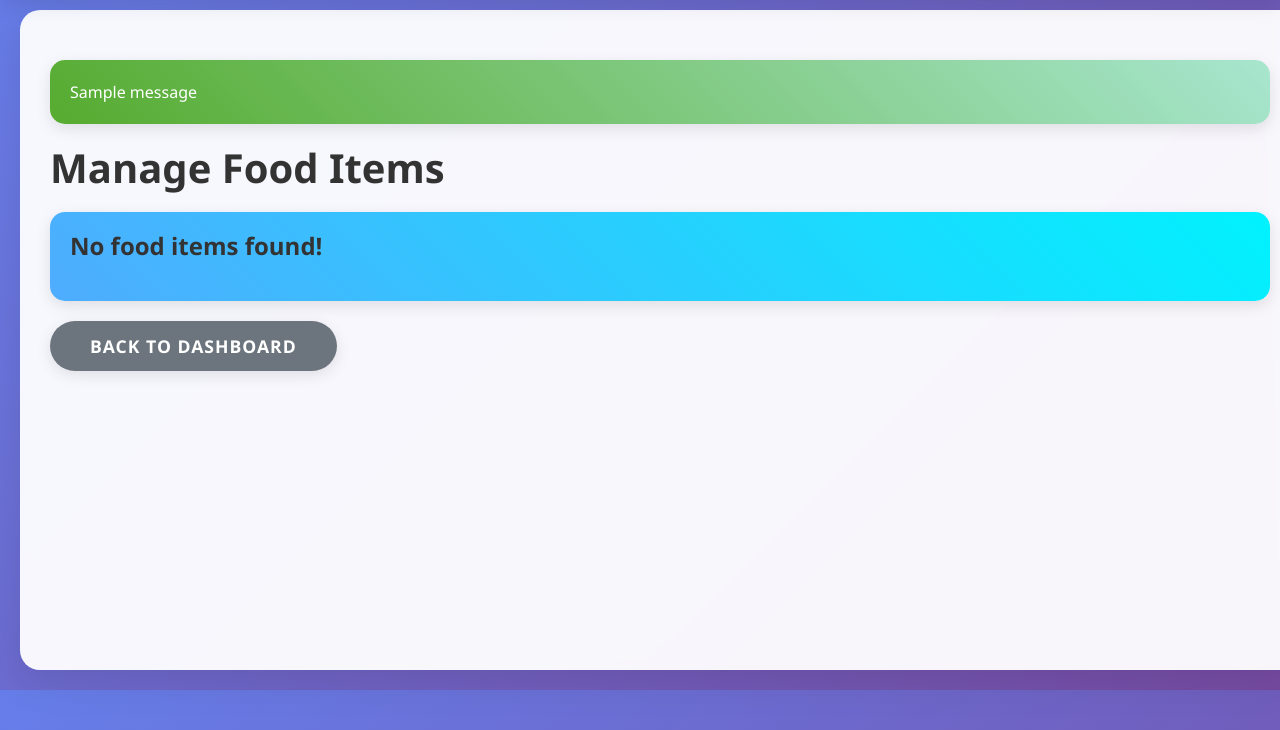
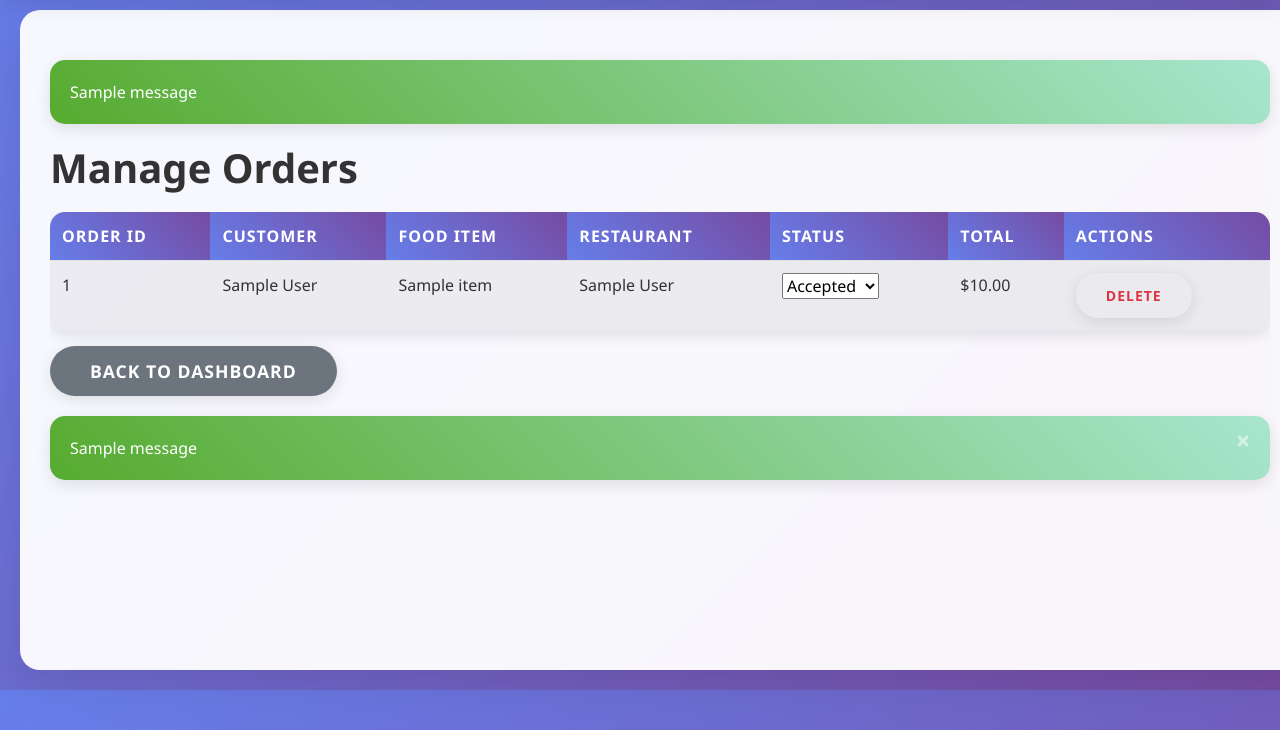
Before and after one commit to Mdboniamin/predefense, a Flask app: page /admin/manage_orders in a window 1280 px wide. Shown: the part 70-800 px from the top of the page. Run offline with Flask 3, Linux system fonts and the light colour scheme; a user stored in the database is signed in; tables that the repository leaves empty hold one stand-in row (values such as "Sample post"); one stand-in notice (Sample message) is shown; some libraries are stand-ins or nearby versions.

Commit message:
lastcommit

```diff
--- a/app/routes/admin.py
+++ b/app/routes/admin.py
@@ -1,3 +1,4 @@
+from flask import session
 from flask import Blueprint, render_template, url_for, flash, redirect, request
 from flask_login import login_required, current_user
 from app import db
@@ -10,8 +11,12 @@ import os
 import secrets
 from PIL import Image
 from flask import current_app
+from app.utils.food_item_forms import FoodItemForm
+from app.utils.profile_forms import UpdateProfileForm
+from flask import jsonify
 
 admin = Blueprint("admin", __name__)
+
 def save_picture(form_picture):
     random_hex = secrets.token_hex(8)
     _, f_ext = os.path.splitext(form_picture.filename)
@@ -26,6 +31,7 @@ def save_picture(form_picture):
     img.save(picture_path)
 
     return picture_fn
+
 @admin.route("/dashboard")
 @login_required
 @admin_required
@@ -96,6 +102,64 @@ def manage_orders():
     orders = Order.query.all()
     return render_template("manage_orders.html", orders=orders)
 
+@admin.route("/update_order_status/<int:order_id>", methods=["POST"])
+@login_required
+@admin_required
+def update_order_status(order_id):
+    order = Order.query.get_or_404(order_id)
+    new_status = request.form.get("new_status")
+    valid_statuses = ['pending', 'accepted', 'preparing', 'ready', 'delivered', 'cancelled']
+    if new_status in valid_statuses:
+        order.status = new_status
+        db.session.commit()
+        flash(f"Order status updated to {new_status}!", "success")
+    else:
+        flash("Invalid status!", "danger")
+    return redirect(url_for("admin.manage_orders"))
+
+@admin.route("/delete_order/<int:order_id>", methods=["POST"])
+@login_required
+@admin_required
+def delete_order(order_id):
+    order = Order.query.get_or_404(order_id)
+    # Store deletion details in session for potential undo
+    session['pending_order_delete'] = {
+        'order_id': order.id,
+        'food_item_name': order.food_item.name
+    }
+    session.modified = True
+    flash(f"Order '{order.id}' marked for deletion.", "warning")
+    return redirect(url_for("admin.manage_orders"))
+
+@admin.route("/undo_delete_order", methods=["POST"])
+@login_required
+@admin_required
+def undo_delete_order():
+    if 'pending_order_delete' in session:
+        session.pop('pending_order_delete')
+        session.modified = True
+        flash("Order deletion cancelled!", "success")
+    else:
+        flash("No order deletion to undo.", "danger")
+    return redirect(url_for("admin.manage_orders"))
+
+@admin.route("/confirm_delete_order", methods=["POST"])
+@login_required
+@admin_required
+def confirm_delete_order():
+    if 'pending_order_delete' not in session:
+        return jsonify({'status': 'error', 'message': 'No pending order deletion'}), 400
+    pending = session.pop('pending_order_delete')
+    session.modified = True
+    order_id = pending['order_id']
+    order = Order.query.get_or_404(order_id)
+    if order.payment:
+        db.session.delete(order.payment)
+    db.session.delete(order)
+    db.session.commit()
+    flash("Order deleted permanently!", "success")
+    return jsonify({'status': 'success'}), 200
+
 @admin.route("/manage_payments")
 @login_required
 @admin_required
@@ -137,10 +201,23 @@ def reject_payment(payment_id):
 def delete_user(user_id):
     user = User.query.get_or_404(user_id)
     if user.role != "admin":
-        # Delete related food items, orders, and payments
-        FoodItem.query.filter_by(restaurant_id=user.id).delete()
-        Order.query.filter_by(restaurant_id=user.id).delete()
-        Payment.query.filter_by(restaurant_id=user.id).delete()
+        # Delete related records using relationships
+        if user.role == 'restaurant':
+            for food_item in user.food_items:
+                db.session.delete(food_item)
+            for order in user.orders_as_restaurant:
+                if order.payment:
+                    db.session.delete(order.payment)
+                db.session.delete(order)
+            for payment in user.payments_as_restaurant:
+                db.session.delete(payment)
+        elif user.role == 'customer':
+            for order in user.orders_as_customer:
+                if order.payment:
+                    db.session.delete(order.payment)
+                db.session.delete(order)
+            for payment in user.payments_as_customer:
+                db.session.delete(payment)
         db.session.delete(user)
         db.session.commit()
         flash("User deleted successfully!", "success")
@@ -153,13 +230,47 @@ def delete_user(user_id):
 @admin_required
 def delete_food_item(food_item_id):
     food_item = FoodItem.query.get_or_404(food_item_id)
-    # Delete related orders and payments
-    Order.query.filter_by(food_item_id=food_item.id).delete()
-    Payment.query.join(Order).filter(Order.food_item_id == food_item.id).delete()
+    # Store deletion details in session for potential undo
+    session['pending_delete'] = {
+        'food_item_id': food_item.id,
+        'food_item_name': food_item.name,
+        'orders': [(order.id, order.payment.id if order.payment else None) for order in Order.query.filter_by(food_item_id=food_item.id).all()]
+    }
+    session.modified = True
+    flash(f"Food item '{food_item.name}' marked for deletion.", "warning")
+    return redirect(url_for("admin.manage_food_items"))
+
+@admin.route("/undo_delete_food_item", methods=["POST"])
+@login_required
+@admin_required
+def undo_delete_food_item():
+    if 'pending_delete' in session:
+        session.pop('pending_delete')
+        session.modified = True
+        flash("Deletion cancelled!", "success")
+    else:
+        flash("No deletion to undo.", "danger")
+    return redirect(url_for("admin.manage_food_items"))
+
+@admin.route("/confirm_delete_food_item", methods=["POST"])
+@login_required
+@admin_required
+def confirm_delete_food_item():
+    if 'pending_delete' not in session:
+        return jsonify({'status': 'error', 'message': 'No pending deletion'}), 400
+    pending = session.pop('pending_delete')
+    session.modified = True
+    food_item_id = pending['food_item_id']
+    food_item = FoodItem.query.get_or_404(food_item_id)
+    orders = Order.query.filter_by(food_item_id=food_item_id).all()
+    for order in orders:
+        if order.payment:
+            db.session.delete(order.payment)
+        db.session.delete(order)
     db.session.delete(food_item)
     db.session.commit()
-    flash("Food item deleted successfully!", "success")
-    return redirect(url_for("admin.manage_food_items"))
+    flash("Food item deleted permanently!", "success")
+    return jsonify({'status': 'success'}), 200
 
 @admin.route("/edit_food_item/<int:food_item_id>", methods=["GET", "POST"])
 @login_required
@@ -182,3 +293,27 @@ def edit_food_item(food_item_id):
         form.description.data = food_item.description
         form.price.data = food_item.price
     return render_template("edit_food_item.html", title="Edit Food Item", form=form, food_item=food_item)
+
+@admin.route("/profile", methods=["GET", "POST"])
+@login_required
+@admin_required
+def profile():
+    form = UpdateProfileForm()
+    if form.validate_on_submit():
+        current_user.name = form.name.data
+        current_user.email = form.email.data
+        current_user.phone_number = form.phone_number.data
+        current_user.location = form.location.data
+        db.session.commit()
+        flash("Your profile has been updated!", "success")
+        return redirect(url_for("admin.profile"))
+    elif request.method == "GET":
+        form.name.data = current_user.name
+        form.email.data = current_user.email
+        form.phone_number.data = current_user.phone_number
+        form.location.data = current_user.location
+    total_users = User.query.count()
+    total_food_items = FoodItem.query.count()
+    total_orders = Order.query.count()
+    total_payments = Payment.query.count()
+    return render_template("profile.html", title="Profile", form=form, total_users=total_users, total_food_items=total_food_items, total_orders=total_orders, total_payments=total_payments)
--- a/app/templates/manage_orders.html
+++ b/app/templates/manage_orders.html
@@ -1,33 +1,46 @@
 {% extends "base.html" %}
 {% block content %}
-    <h1>Manage Food Items</h1>
+    <h1>Manage Orders</h1>
 
-    {% if food_items %}
+    {% if orders %}
         <div class="table-responsive">
             <table class="table table-striped">
                 <thead>
                     <tr>
-                        <th>ID</th>
-                        <th>Name</th>
-                        <th>Description</th>
-                        <th>Price</th>
+                        <th>Order ID</th>
+                        <th>Customer</th>
+                        <th>Food Item</th>
                         <th>Restaurant</th>
+                        <th>Status</th>
+                        <th>Total</th>
                         <th>Actions</th>
                     </tr>
                 </thead>
                 <tbody>
-                    {% for food_item in food_items %}
+                    {% for order in orders %}
                         <tr>
-                            <td>{{ food_item.id }}</td>
-                            <td>{{ food_item.name }}</td>
-                            <td>{{ food_item.description or "No description" }}</td>
-                            <td>${{ food_item.price }}</td>
-                            <td>{{ food_item.restaurant_owner.name }}</td>
+                            <td>{{ order.id }}</td>
+                            <td>{{ order.customer_user.name }}</td>
+                            <td>{{ order.food_item.name }}</td>
+                            <td>{{ order.restaurant_user.name }}</td>
                             <td>
-                                <a href="{{ url_for('admin.edit_food_item', food_item_id=food_item.id) }}" class="btn btn-sm btn-outline-secondary">Edit</a>
-                                <form method="POST" action="{{ url_for('admin.delete_food_item', food_item_id=food_item.id) }}" style="display: inline;">
+                                <form method="POST" action="{{ url_for('admin.update_order_status', order_id=order.id) }}" style="display: inline;">
                                     <input type="hidden" name="csrf_token" value="{{ csrf_token() }}">
-                                    <button type="submit" class="btn btn-sm btn-outline-danger" onclick="return confirm('Are you sure? This will also delete related orders and payments.')">Delete</button>
+                                    <select name="new_status" onchange="this.form.submit()">
+                                        <option value="pending" {% if order.status == 'pending' %}selected{% endif %}>Pending</option>
+                                        <option value="accepted" {% if order.status == 'accepted' %}selected{% endif %}>Accepted</option>
+                                        <option value="preparing" {% if order.status == 'preparing' %}selected{% endif %}>Preparing</option>
+                                        <option value="ready" {% if order.status == 'ready' %}selected{% endif %}>Ready</option>
+                                        <option value="delivered" {% if order.status == 'delivered' %}selected{% endif %}>Delivered</option>
+                                        <option value="cancelled" {% if order.status == 'cancelled' %}selected{% endif %}>Cancelled</option>
+                                    </select>
+                                </form>
+                            </td>
+                            <td>${{ order.total_price }}</td>
+                            <td>
+                                <form method="POST" action="{{ url_for('admin.delete_order', order_id=order.id) }}" style="display: inline;">
+                                    <input type="hidden" name="csrf_token" value="{{ csrf_token() }}">
+                                    <button type="submit" class="btn btn-sm btn-outline-danger" onclick="return confirm('Are you sure you want to delete this order?')">Delete</button>
                                 </form>
                             </td>
                         </tr>
@@ -37,9 +50,51 @@
         </div>
     {% else %}
         <div class="alert alert-info">
-            <h4>No food items found!</h4>
+            <h4>No orders yet!</h4>
         </div>
     {% endif %}
 
     <a href="{{ url_for('admin.dashboard') }}" class="btn btn-secondary">Back to Dashboard</a>
+
+    {% with messages = get_flashed_messages(with_categories=true) %}
+        {% if messages %}
+            {% for category, message in messages %}
+                {% if category == 'warning' %}
+                    <div style="position: fixed; top: 10px; right: 10px; z-index: 1000;">
+                        <form method="POST" action="{{ url_for('admin.undo_delete_order') }}" style="display: inline;" id="undoAlert">
+                            <input type="hidden" name="csrf_token" value="{{ csrf_token() }}">
+                            <button type="submit" class="btn btn-sm btn-success">Undo</button>
+                        </form>
+                    </div>
+                    <script>
+                        setTimeout(function() {
+                            var undoAlert = document.getElementById('undoAlert');
+                            if (undoAlert) {
+                                undoAlert.style.display = 'none';
+                                fetch('/admin/confirm_delete_order', {
+                                    method: 'POST',
+                                    headers: {
+                                        'Content-Type': 'application/json',
+                                        'X-CSRF-Token': '{{ csrf_token() }}'
+                                    },
+                                    body: JSON.stringify({ order_id: {{ session.get('pending_order_delete', {}).get('order_id', 0) }} })
+                                }).then(response => {
+                                    if (response.ok) {
+                                        window.location.reload();
+                                    }
+                                });
+                            }
+                        }, 5000);
+                    </script>
+                {% else %}
+                    <div class="alert alert-{{ category }} alert-dismissible fade show" role="alert">
+                        {{ message }}
+                        <button type="button" class="close" data-dismiss="alert" aria-label="Close">
+                            <span aria-hidden="true">&times;</span>
+                        </button>
+                    </div>
+                {% endif %}
+            {% endfor %}
+        {% endif %}
+    {% endwith %}
 {% endblock content %}
```
Also changed, not shown: app/templates/about.html (+72 -31 lines), app/templates/manage_food_items.html (added, +87 -0 lines), app/static/uploads/5ce8f4089593eb4b.jpg (added), app/static/uploads/5f0ada076f12f25e.jpg (added), app/static/uploads/biryani.jpg (added), app/static/uploads/curry.jpg (added), instance/food_order.db, 4 other files.
